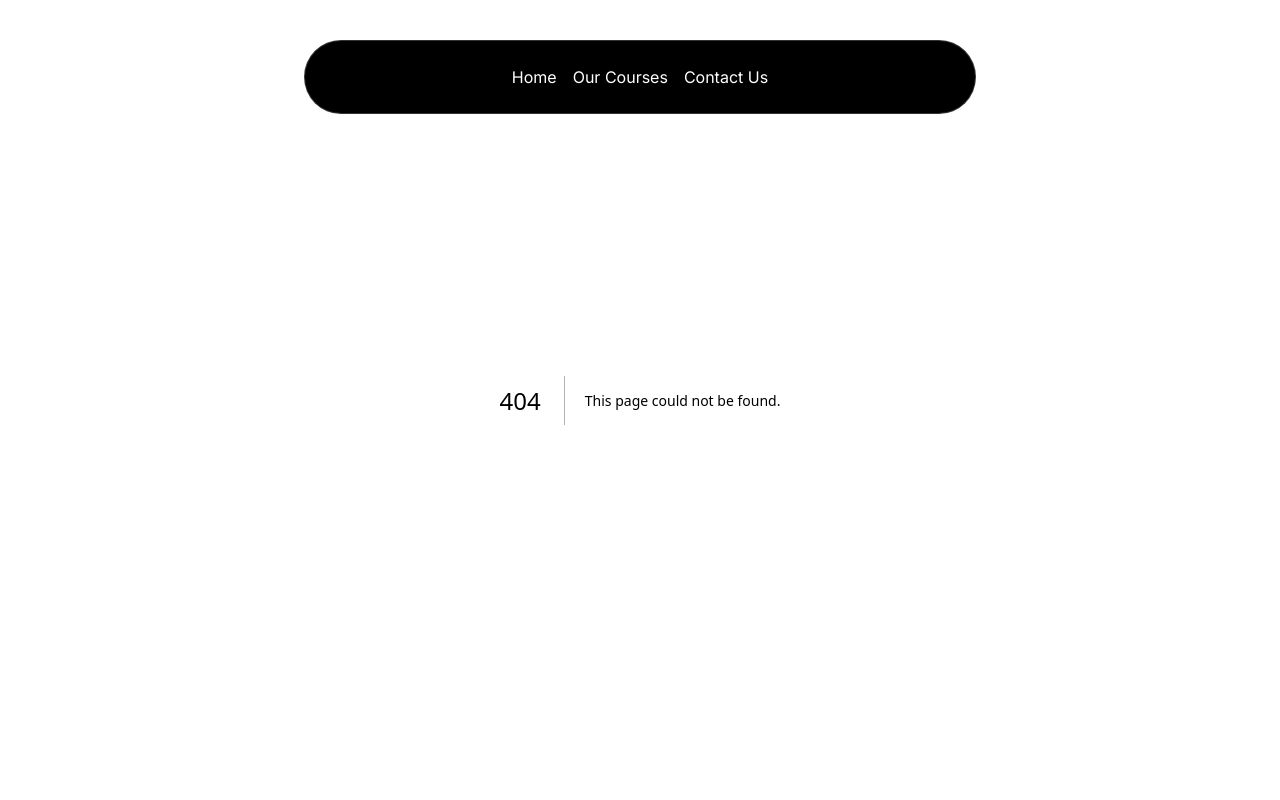
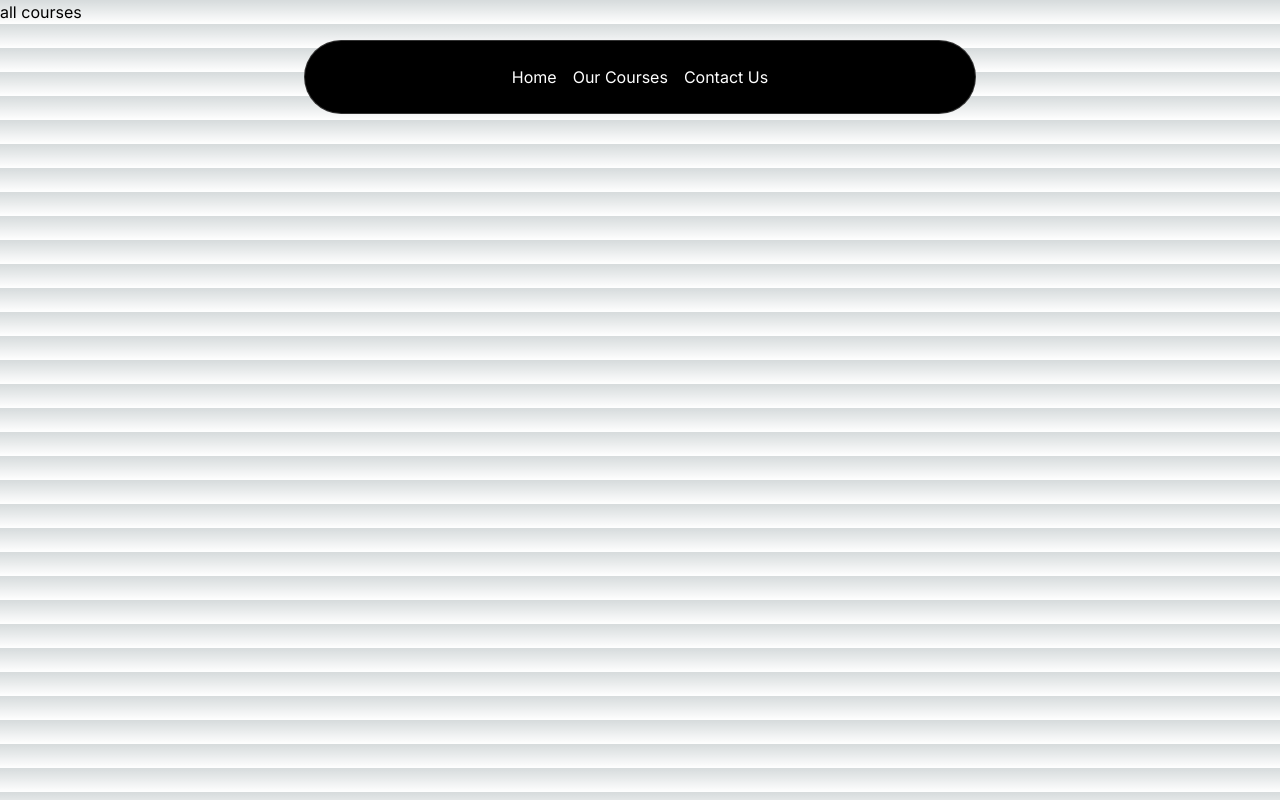
Before and after one commit to Minahil-Muhammad-Moiz/music-academy, a Next.js app: page /allCourses in a window 1280 px wide. Before the commit this address had no page. Built offline with nearby package versions, Linux system fonts and the light colour scheme.

Commit message:
Done with routing

```diff
--- /dev/null
+++ b/src/app/allCourses/page.tsx
@@ -0,0 +1,9 @@
+import React from 'react'
+
+const page = () => {
+  return (
+    <div>all courses</div>
+  )
+}
+
+export default page
--- /dev/null
+++ b/src/app/contact/page.tsx
@@ -0,0 +1,9 @@
+import React from 'react'
+
+const page = () => {
+  return (
+    <div>contact</div>
+  )
+}
+
+export default page
--- a/src/components/Navbar.tsx
+++ b/src/components/Navbar.tsx
@@ -17,7 +17,7 @@ function Navbar({ className }: { className?: string }) {
         </Link>
         <MenuItem setActive={setActive} active={active} item="Our Courses">
           <div className="flex flex-col space-y-4 text-sm">
-            <HoveredLink href="/hobby">All Courses</HoveredLink>
+            <HoveredLink href="/allCourses">All Courses</HoveredLink>
             <HoveredLink href="/individual">Basic Music Theory</HoveredLink>
             <HoveredLink href="/team">Advanced Composition</HoveredLink>
             <HoveredLink href="/enterprise">Songwriting</HoveredLink>
```
